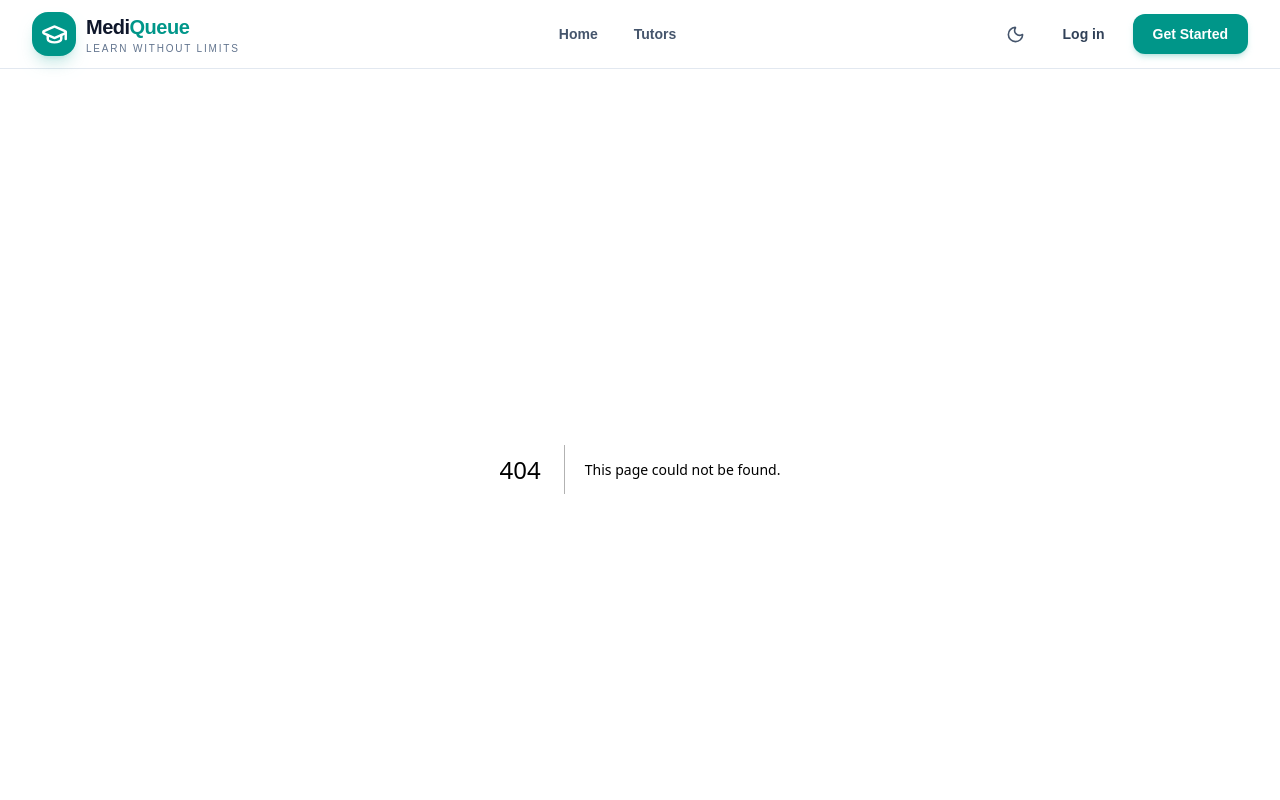
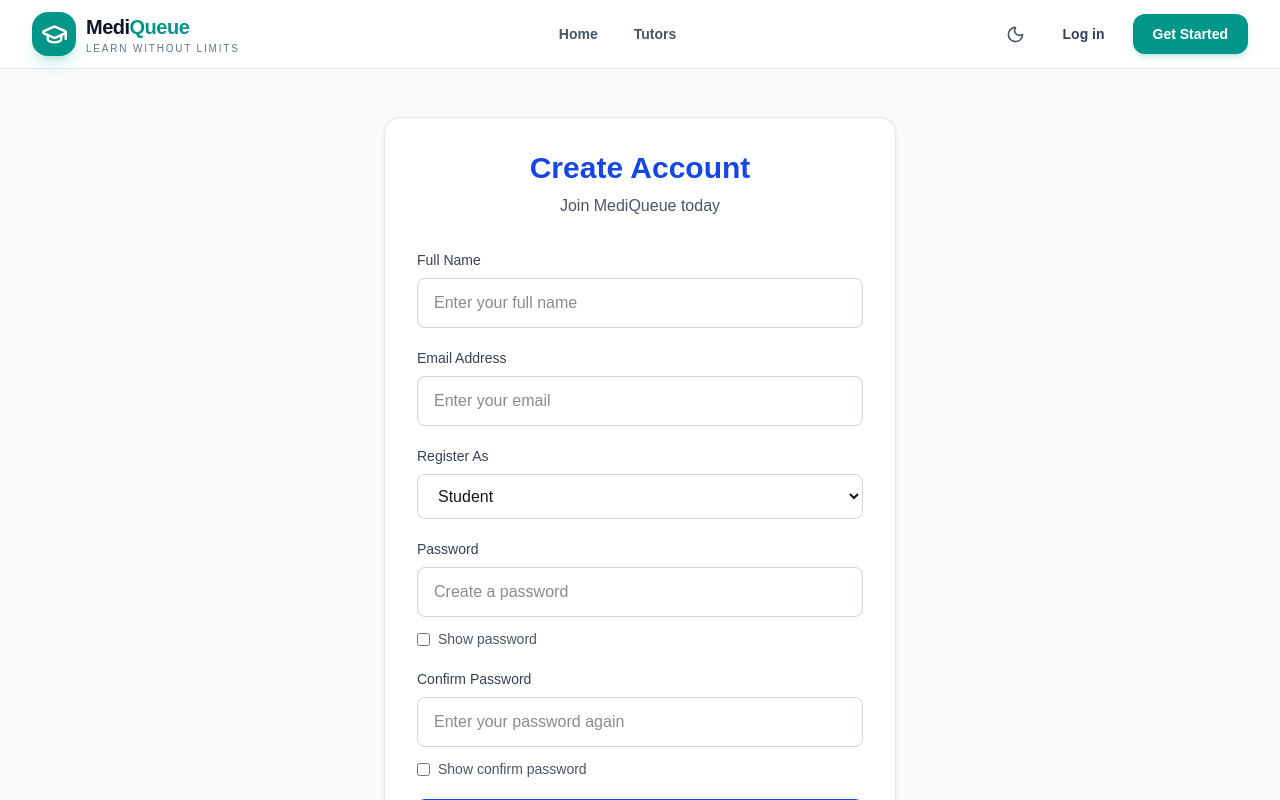
Before and after one commit to MohammadMahfuzurRahman/assignment-09, a Next.js app: page /register in a window 1280 px wide. Before the commit this address had no page. Shown: the top 800 px of the page. Built offline with nearby package versions, Linux system fonts and the light colour scheme.

Commit message:
register page UI add

```diff
--- /dev/null
+++ b/src/app/register/page.js
@@ -0,0 +1,141 @@
+
+"use client";
+import { useState } from "react";
+import Link from "next/link";
+export default function RegisterPage() {
+  const [showPassword, setShowPassword] = useState(false);
+  const [showConfirmPassword, setShowConfirmPassword] = useState(false);
+  const [message, setMessage] = useState("");
+  function handleSubmit(e) {
+    e.preventDefault();
+    const formData = new FormData(e.currentTarget);
+    const password = formData.get("password");
+    const confirmPassword = formData.get("confirmPassword");
+
+    if (password !== confirmPassword) {
+      setMessage("Passwords do not match.");
+      return;
+    }
+    setMessage("Registration will be available after backend setup.");
+  }
+  return (
+    <div className="flex min-h-[75vh] items-center justify-center bg-gray-50 px-4 py-12">
+      <div className="w-full max-w-lg rounded-2xl border border-gray-200 bg-white p-8 shadow-sm">
+        <div className="mb-8 text-center">
+          <h1 className="text-3xl font-bold text-blue-700">
+            Create Account
+          </h1>
+          <p className="mt-2 text-gray-600">
+            Join MediQueue today
+          </p>
+        </div>
+        <form onSubmit={handleSubmit} className="space-y-5">
+          <div>
+            <label htmlFor="name" className="mb-2 block text-sm font-medium text-gray-700">
+              Full Name
+            </label>
+            <input
+              id="name"
+              name="name"
+              type="text"
+              placeholder="Enter your full name"
+              required
+              minLength={2}
+              className="w-full rounded-lg border border-gray-300 px-4 py-3 outline-none focus:border-blue-600 focus:ring-2 focus:ring-blue-100"
+            />
+          </div>
+          <div>
+            <label htmlFor="email" className="mb-2 block text-sm font-medium text-gray-700">
+              Email Address
+            </label>
+            <input
+              id="email"
+              name="email"
+              type="email"
+              placeholder="Enter your email"
+              required
+              className="w-full rounded-lg border border-gray-300 px-4 py-3 outline-none focus:border-blue-600 focus:ring-2 focus:ring-blue-100"
+            />
+          </div>
+          <div>
+            <label htmlFor="role" className="mb-2 block text-sm font-medium text-gray-700">
+              Register As
+            </label>
+            <select
+              id="role"
+              name="role"
+              required
+              defaultValue="student"
+              className="w-full rounded-lg border border-gray-300 bg-white px-4 py-3 outline-none focus:border-blue-600 focus:ring-2 focus:ring-blue-100"
+            >
+              <option value="student">Student</option>
+              <option value="tutor">Tutor</option>
+            </select>
+          </div>
+          <div>
+            <label htmlFor="password" className="mb-2 block text-sm font-medium text-gray-700">
+              Password
+            </label>
+            <input
+              id="password"
+              name="password"
+              type={showPassword ? "text" : "password"}
+              placeholder="Create a password"
+              required
+              minLength={8}
+              className="w-full rounded-lg border border-gray-300 px-4 py-3 outline-none focus:border-blue-600 focus:ring-2 focus:ring-blue-100"
+            />
+            <label className="mt-3 flex items-center gap-2 text-sm text-gray-600">
+              <input
+                type="checkbox"
+                checked={showPassword}
+                onChange={(e) => setShowPassword(e.target.checked)}
+              />
+              Show password
+            </label>
+          </div>
+          <div>
+            <label htmlFor="confirmPassword" className="mb-2 block text-sm font-medium text-gray-700">
+              Confirm Password
+            </label>
+            <input
+              id="confirmPassword"
+              name="confirmPassword"
+              type={showConfirmPassword ? "text" : "password"}
+              placeholder="Enter your password again"
+              required
+              minLength={8}
+              className="w-full rounded-lg border border-gray-300 px-4 py-3 outline-none focus:border-blue-600 focus:ring-2 focus:ring-blue-100"
+            />
+            <label className="mt-3 flex items-center gap-2 text-sm text-gray-600">
+              <input
+                type="checkbox"
+                checked={showConfirmPassword}
+                onChange={(e) => setShowConfirmPassword(e.target.checked)}
+              />
+              Show confirm password
+            </label>
+          </div>
+          <button
+            type="submit"
+            className="w-full rounded-lg bg-blue-700 px-4 py-3 font-semibold text-white transition hover:bg-blue-800"
+          >
+            Create Account
+          </button>
+
+          {message && (
+            <p className="text-center text-sm text-blue-700">
+              {message}
+            </p>
+          )}
+        </form>
+        <p className="mt-6 text-center text-sm text-gray-600">
+          Already have an account?{" "}
+          <Link href="/login" className="font-semibold text-blue-700 hover:underline">
+            Login
+          </Link>
+        </p>
+      </div>
+    </div>
+  );
+}
```
